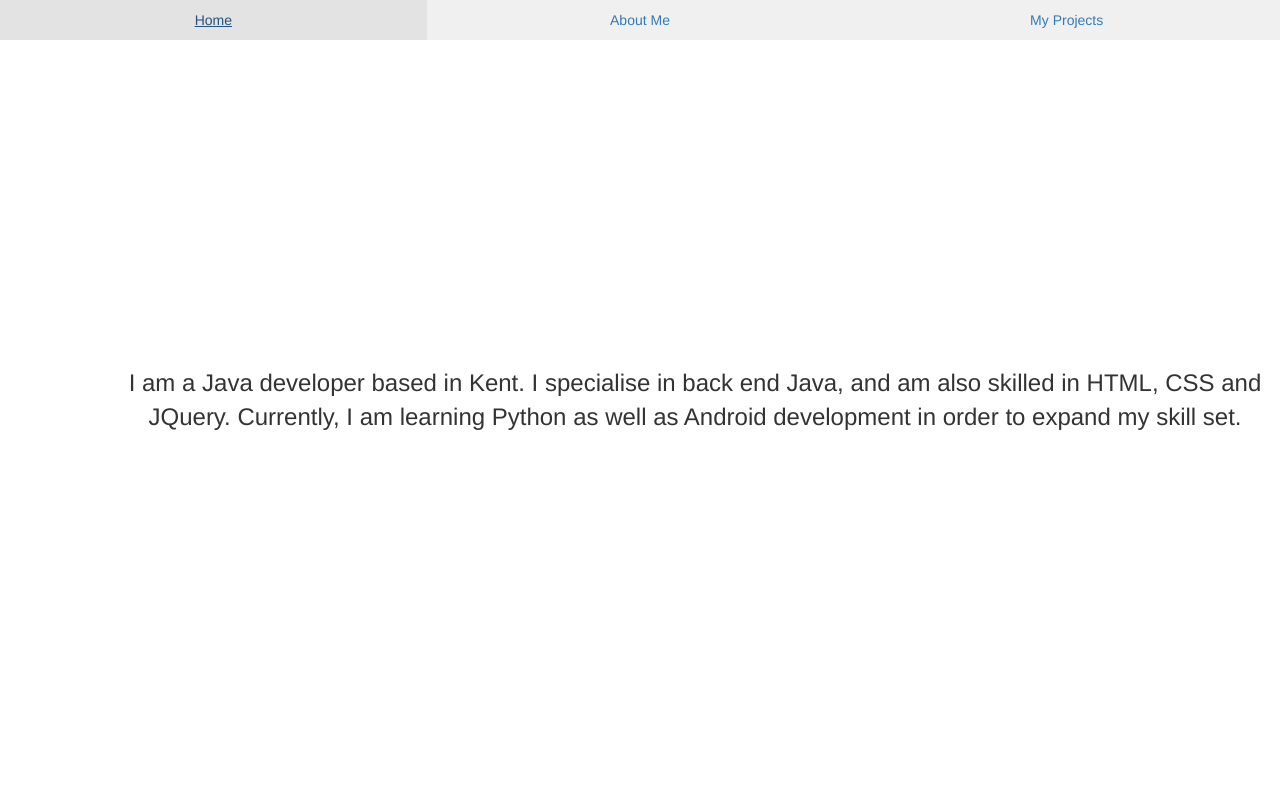
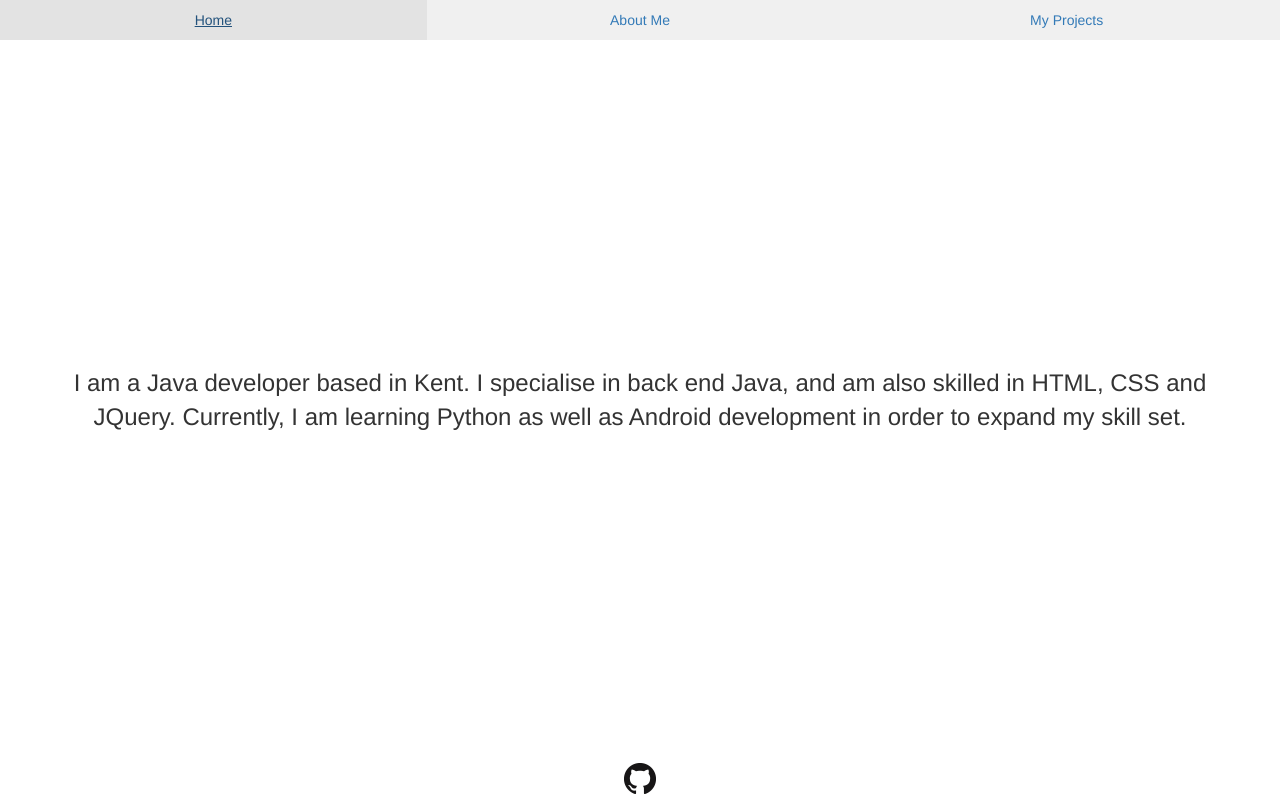
Before and after one commit to laxd/lawrenceandrews.co.uk, a plain HTML site: page html/index.html in a window 1280 px wide. Drawn offline with nearby package versions, Linux system fonts and the light colour scheme; files that its build step writes are made by us from their sources.

Commit message:
Added github link in footer

```diff
--- a/html/index.html
+++ b/html/index.html
@@ -21,5 +21,10 @@
                 </div>
             </div>
         </div>
+        <div class="footer">
+            <div class="img">
+                <a href="https://github.com/lenny151"><img src="images/github.png"/></a>
+            </div>
+        </div>
     </body>
 </html>
--- /dev/null
+++ b/src/less/footer.less
@@ -0,0 +1,17 @@
+
+.footer {
+
+    position: absolute;
+    padding-top: 5px;
+    padding-bottom: 5px;
+    bottom: 0px;
+    left: 0px;
+    width: 100%;
+
+    .img {
+        margin: 0 auto;
+        width: 32px;
+        height: 32px;
+    }
+
+}
--- a/src/less/style.less
+++ b/src/less/style.less
@@ -1,3 +1,4 @@
 @text-colour: #070707;
 @import "nav.less";
 @import "body.less";
+@import "footer.less";
```
Also changed, not shown: html/images/github.png (added).
